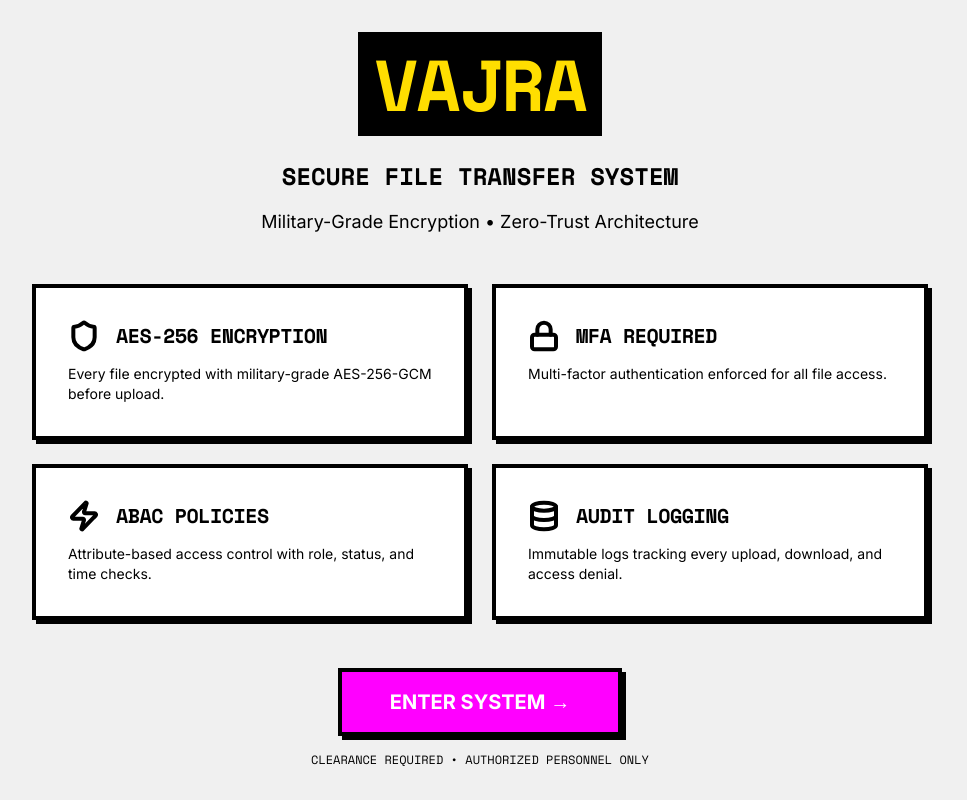
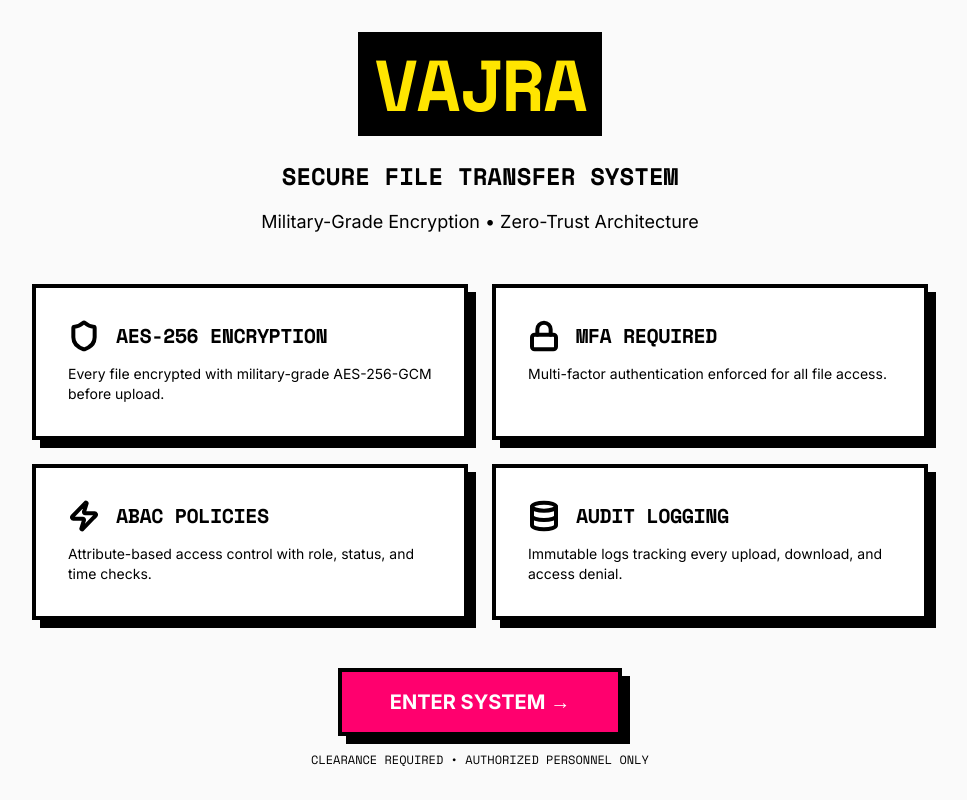
Before and after one commit to JrGkOG/Vajra, a React app in the folder frontend/: page / in a window 1280 px wide. Shown: the whole page, without its empty margins (160-1127 px from the left). Built offline with nearby package versions, Linux system fonts and the light colour scheme; the HTML template or start-up script is replaced by a standard one.

Commit message:
Update Tailwind config with Neo-Brutalist colors

```diff
--- a/frontend/tailwind.config.js
+++ b/frontend/tailwind.config.js
@@ -7,24 +7,39 @@ export default {
   theme: {
     extend: {
       colors: {
-        'brutal-yellow': '#FFDE00',
-        'brutal-pink': '#FF00FF',
-        'brutal-blue': '#0099FF',
-        'brutal-bg': '#F0F0F0',
+        'brutal-yellow': '#FFE500',
+        'brutal-pink': '#FF006E',
+        'brutal-blue': '#0496FF',
+        'brutal-purple': '#9D4EDD',
+        'brutal-orange': '#FB5607',
+        'brutal-green': '#06FFA5',
+        'brutal-bg': '#FAFAFA',
+        'brutal-dark': '#000000',
       },
       boxShadow: {
-        'hard': '4px 4px 0px 0px rgba(0,0,0,1)',
-        'hard-sm': '2px 2px 0px 0px rgba(0,0,0,1)',
-        'hard-xl': '8px 8px 0px 0px rgba(0,0,0,1)',
+        'hard': '8px 8px 0px 0px rgba(0,0,0,1)',
+        'hard-sm': '4px 4px 0px 0px rgba(0,0,0,1)',
+        'hard-lg': '12px 12px 0px 0px rgba(0,0,0,1)',
+        'hard-xl': '16px 16px 0px 0px rgba(0,0,0,1)',
       },
       borderWidth: {
-        '3': '3px',
-        '4': '4px',
+        '5': '5px',
+        '6': '6px',
+        '8': '8px',
       },
       fontFamily: {
         mono: ['Space Mono', 'monospace'],
         sans: ['Inter', 'sans-serif'],
-      }
+      },
+      animation: {
+        'wiggle': 'wiggle 1s ease-in-out infinite',
+      },
+      keyframes: {
+        wiggle: {
+          '0%, 100%': { transform: 'rotate(-1deg)' },
+          '50%': { transform: 'rotate(1deg)' },
+        },
+      },
     },
   },
   plugins: [],
```
